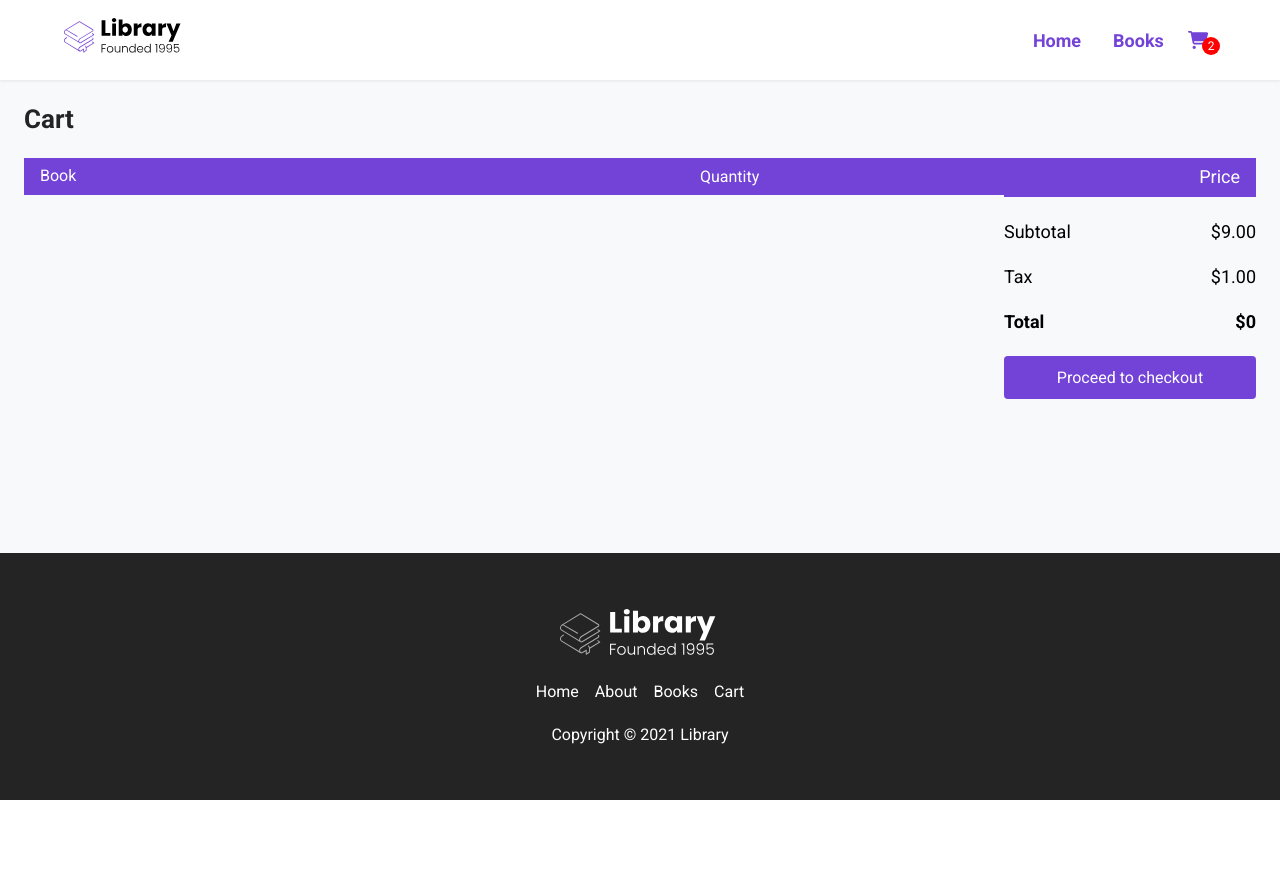
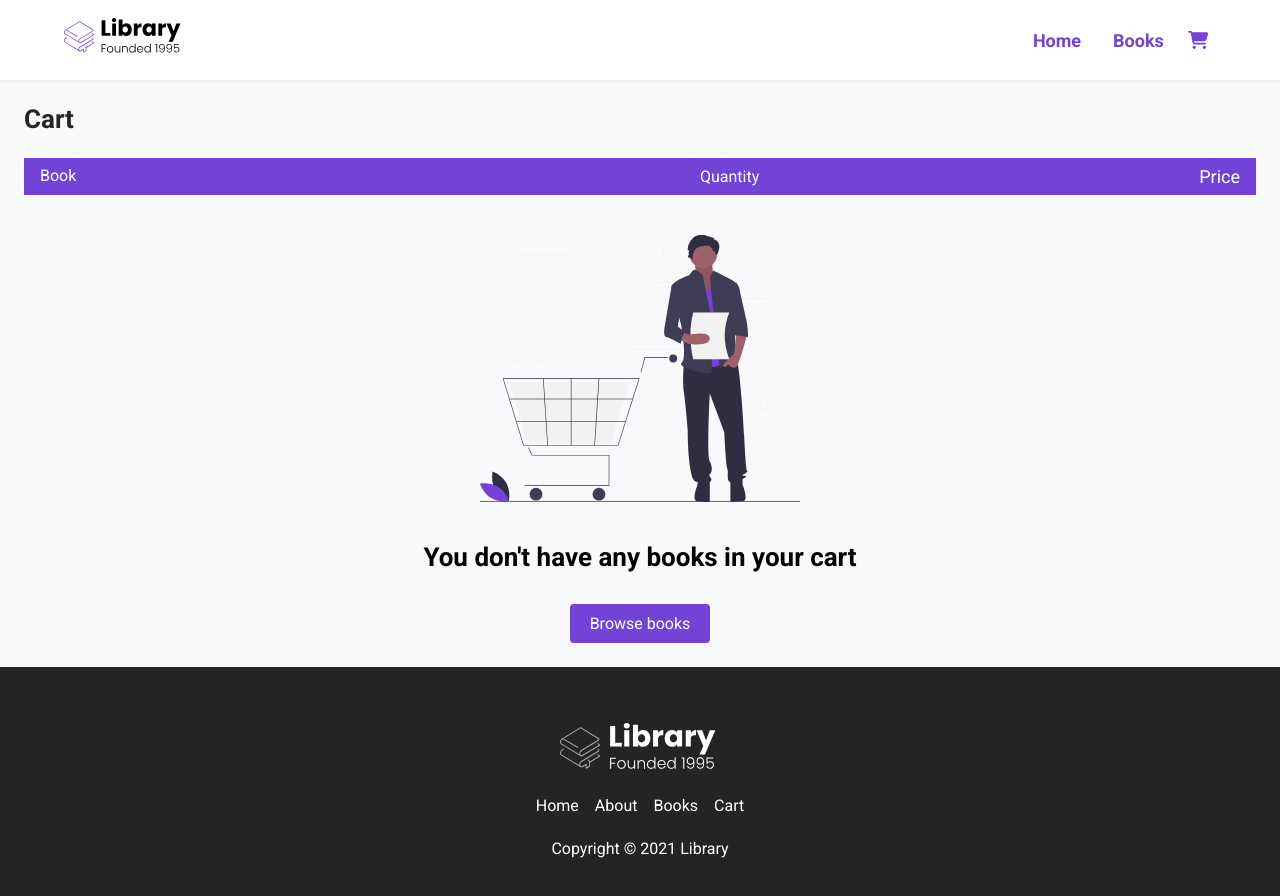
Before and after one commit to ArberSh/Library-react, a React (Create React App) app: page /cart in a window 1280 px wide. Shown: the top 896 px of the page. Before the commit the page ends 800 px from the top, so only its background shows below. Built offline with nearby package versions, Linux system fonts and the light colour scheme.

Commit message:
Almost finished

```diff
--- a/src/App.js
+++ b/src/App.js
@@ -14,6 +14,10 @@
     setCart([...cart,{...book, quantity:1}])
 }
 
+  useEffect(()=>{
+    console.log(cart)
+  },[cart])
+
 function changeQuantity(book,quantity){
 setCart(
   cart.map((item) => item.id === book.id
@@ -26,19 +30,29 @@
   );
 }
 
-  useEffect(()=> {
-     console.log(cart)
-  },[cart])
+function removeItem(item){
+  setCart(cart.filter(book => book.id !== item.id))
+}
+
+function numberOfItems(){
+  let counter = 0;
+  cart.forEach(item => {
+    counter += item.quantity
+  })
+  return counter
+}
+
+
 
   return (
     <Router>
     <div className="App">
-      <Nav/>
+      <Nav numberOfItems={numberOfItems()}/>
        <Routes>
         <Route path="/" element={<Home/>} />
         <Route path="/books" element={<Books books={books}/>}></Route>
         <Route path="/books/:id" element={<BookInfo books={books} addToCart={addToCart}/>}></Route>
-        <Route path="/cart" element={<Cart cart={cart} changeQuantity={changeQuantity} />}></Route>
+        <Route path="/cart" element={<Cart  cart={cart} changeQuantity={changeQuantity} removeItem={removeItem} />}></Route>
        </Routes>
       <Footer/>
     </div>
--- a/src/components/Nav.jsx
+++ b/src/components/Nav.jsx
@@ -4,7 +4,7 @@
 import { Link } from "react-router-dom"
 import Books from '../pages/Books'
 
-function Nav() {
+function Nav({numberOfItems}) {
     function openMenu(){
         document.body.classList += "menu--open"
     }
@@ -36,7 +36,9 @@
                 <Link to="/cart" className='nav__link'>
                     <FontAwesomeIcon icon="shopping-cart"></FontAwesomeIcon>
                 </Link>
-                <span className='cart__length'>2</span>
+                {
+                numberOfItems > 0 && <span className='cart__length'>{numberOfItems}</span>
+                }
             </li>
         </ul>
         <div className='menu__backdrop'>
--- a/src/components/ui/Book.jsx
+++ b/src/components/ui/Book.jsx
@@ -1,27 +1,61 @@
-import { FontAwesomeIcon } from '@fortawesome/react-fontawesome'
-import React from 'react'
-import { Link } from 'react-router-dom'
-import Rating from './Rating'
-import Price from './Price'
+import { FontAwesomeIcon } from "@fortawesome/react-fontawesome";
+import React, { useEffect, useRef, useState } from "react";
+import { Link } from "react-router-dom";
+import Rating from "./Rating";
+import Price from "./Price";
 
-export default function Book( { book }) {
+export default function Book({ book }) {
+  const [img, setImg] = useState();
+
+    const mountedRef = useRef(false)
+
+  useEffect(()=> {
+    const image = new Image()
+    image.src = book.url
+    image.onload = () => {
+        setTimeout(()=> {
+            if(mountedRef.current){
+                setImg(image)
+            }
+        },300)
+    }
+    return ()=> {
+        // when the component unmounts
+        mountedRef.current = true
+    }
+  })
+
   return (
-    <div className='book'>
+    <div className="book">
+      {img ? (
+        <>
           <Link to={`/books/${book.id}`}>
-                            <figure className='book__img--wrapper'>
-                                <img className='book__img' src={book.url}/>
+            <figure className="book__img--wrapper">
+              <img className="book__img" src={img.src} />
             </figure>
           </Link>
-                        <div className='book__title'>
-                            <Link to={`/books/${book.id}`} className='book__title--link'>
+          <div className="book__title">
+            <Link to={`/books/${book.id}`} className="book__title--link">
               {book.title}
             </Link>
           </div>
-                        <div className='book__ratings'>
-                           <Rating rating={book.rating}/>
+          <div className="book__ratings">
+            <Rating rating={book.rating} />
           </div>
-                           <Price salePrice={book.salePrice} originalPrice={book.originalPrice}/>
+          <Price
+            salePrice={book.salePrice}
+            originalPrice={book.originalPrice}
+          />
+        </>
+      ) : (
+        <>
+          <div className="book__img--skeleton"></div>
+          <div className="skeleton book__title--skeleton"></div>
+          <div className="skeleton book__rating--skeleton"></div>
+          <div className="skeleton book__price--skeleton"></div>
+        </>
+      )}
 
     </div>
-  )
+  );
 }
--- a/src/index.css
+++ b/src/index.css
@@ -405,6 +405,7 @@
 .book__title--skeleton {
   height: 21px;
   width: 100%;
+  max-width: 250px;
 }
 
 .book__rating--skeleton {
--- a/src/pages/BookInfo.jsx
+++ b/src/pages/BookInfo.jsx
@@ -9,19 +9,11 @@
   const {id} = useParams();
   const book = books.find((book) => +book.id === +id)
   const [added,setAdded] = useState(false)
+
   function addBookToCart(book){
-    //  setAdded(true)
     addToCart(book)
   }
 
-  function bookExistsOnCart(){
-    if(cart){
-      cart.find(book => book.id === +id)
-    }
-    else{
-      return console.log('empty cart')
-    }
-  }
 
   return (
     <div id="books__body">
@@ -63,16 +55,16 @@
                         commodo consequat.
                       </p>
                   </div>
-                  {bookExistsOnCart() ? (
+                  {added ? (
+                    <Link to={`/cart`} className="book__link">
+                    <button className="btn">Checkout</button>
+                    </Link>
+                  ) : (
 
-                    <button className="btn">Checkout</button>
-
-                  ) : (
-                  <Link to={`/cart`} className="book__link">
                   <button className="btn" onClick={() => addBookToCart(book)}>
                     Add to cart
                   </button>
-                  </Link>
+
                   )}
                 </div>
               </div>
--- a/src/pages/Cart.jsx
+++ b/src/pages/Cart.jsx
@@ -1,14 +1,16 @@
 import React, { useEffect, useState } from 'react'
+import EmptyCart from "../assets/empty_cart.svg"
+import { Link } from 'react-router-dom';
 
-export default function Cart({cart,changeQuantity}) {
-    const [total ,setTotal] = useState();
-    useEffect(()=>{
+export default function Cart({cart,changeQuantity,removeItem}) {
+    const total = () => {
         let price = 0
         cart.forEach((item) => {
-            price += +(item.salePrice || item.originalPrice).toFixed(2)
+            price += +(
+                (item.salePrice || item.originalPrice) * item.quantity)
         });
-        setTotal(price)
-    },[cart])
+        return price
+    }
 
 
   return (
@@ -38,7 +40,7 @@
                                     <span className='cart__book--price'>
                                         {(book.salePrice || book.originalPrice).toFixed(2)}$
                                     </span>
-                                    <button className='cart__book--remove'>
+                                    <button className='cart__book--remove' onClick={() => removeItem(book)}>
                                         Remove
                                     </button>
                                 </div>
@@ -60,27 +62,36 @@
                                 )
                             })
                         }
+                        {
+                            cart.length === 0 && (<div className='cart__empty'>
+                        <img src={EmptyCart} className='cart__empty--img'></img>
+                        <h2>You don't have any books in your cart</h2>
+                        <Link to="/books">
+                        <button className='btn'>Browse books</button>
+                        </Link>
+                    </div>)
+                        }
+                    </div>
 
-                    </div>
                 </div>
-                <div className='total'>
+                {cart.length > 0 && (<div className='total'>
                     <div className='total__item total__sub-total'>
                         <span>Subtotal</span>
-                        <span>$9.00</span>
+                        <span>${(total() * 0.9).toFixed(2)}</span>
                     </div>
                     <div className='total__item total__tax'>
                         <span>Tax</span>
-                        <span>$1.00</span>
+                        <span>${(total() * 0.1).toFixed(2)}</span>
                     </div>
                     <div className='total__item total__price'>
                         <span>Total</span>
-                        <span>${total}</span>
+                        <span>${(total()).toFixed(2)}</span>
                     </div>
                     <button className='btn btn__checkout no-cursor'
                     onClick={() => alert(`Haven't got around to doing this :/` )}>
                         Proceed to checkout
                     </button>
-                </div>
+                </div>)}
             </div>
         </main>
     </div>
```
Lines whose indentation alone changed are shown as unchanged.
